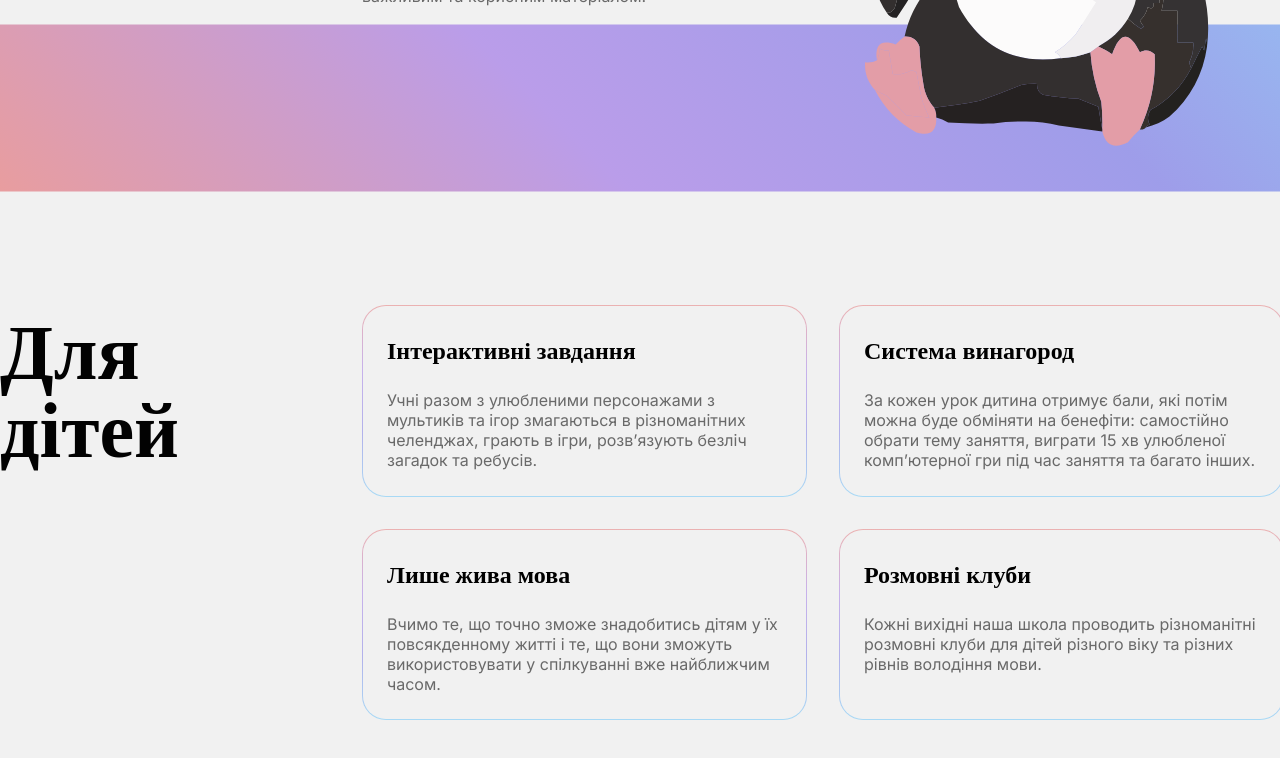
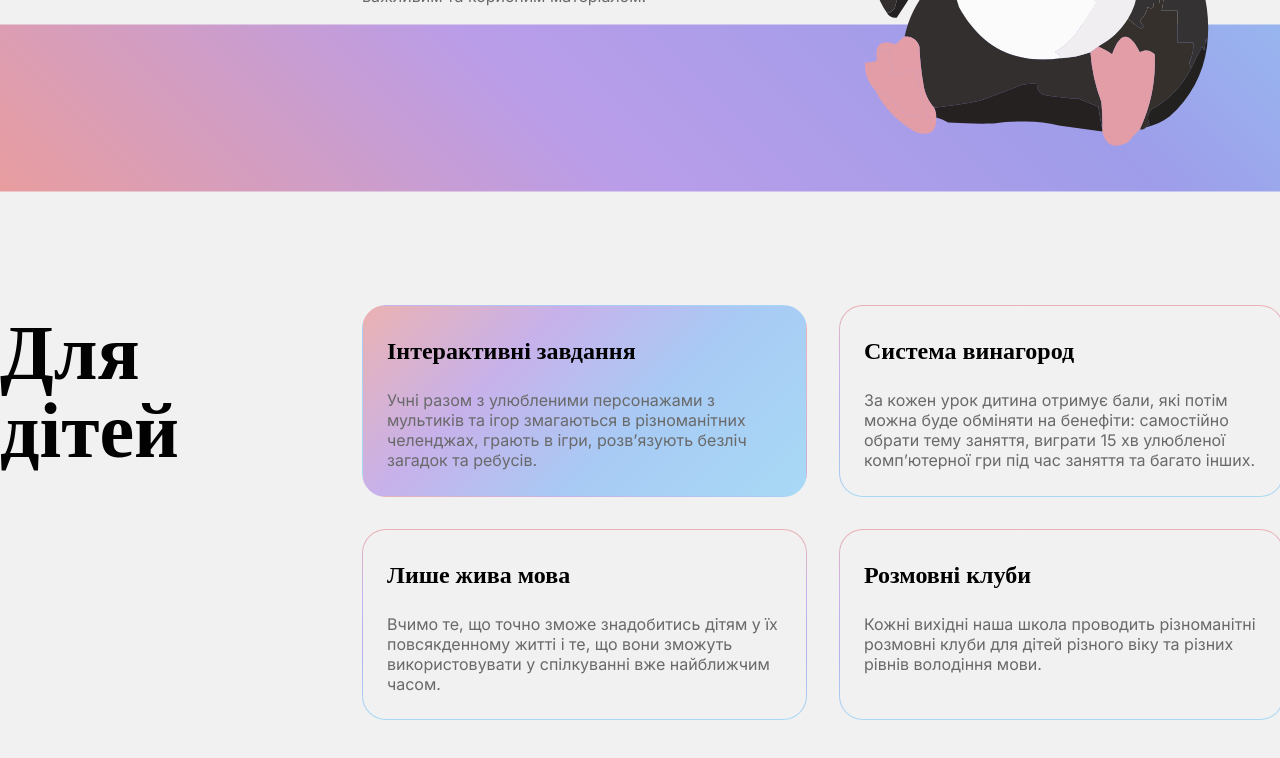
Before and after one commit to mirajane2207/english-school, a React (Create React App) app: page / in a window 1280 px wide. In both pictures the pointer is over the element 584 px from the left and 1681 px from the top of the page. Shown: the part 1281-2039 px from the top of the page. Built offline with nearby package versions, Linux system fonts and the light colour scheme.

Commit message:
Fixed hover

```diff
--- a/src/App.js
+++ b/src/App.js
@@ -32,7 +32,6 @@ const App = () => {
             <Header mode={mode} title='Школа англійської для дітей' text='Подбайте про майбутнє Вашої дитини вже зараз! Придбайте абонемент нашої онлайн-школи та відкрийте широкий спектр можливостей для Ваших дітлахів.'/>
             <About mode={mode} title='Чим цікава та унікальна школа англійської для дітей Pengli?' text='В онлайн-школі Pengli Ваша дитина зможе не тільки покращити рівень англійської та здобути необхідні навички для успішного навчання у школі, але й по-справжньому полюбити вивчення іноземної мови та з нетерпінням чекати на кожне заняття. Інтерактивні завдання, вікторини, ігри, перегляд та обговорення улюблених мультиків - все це перетворить навчання в цікавий та захопливий процес, а наші досвідчені викладачі максимально наповнять кожне заняття важливим та корисним матеріалом.'/>
             <ForChildren />
-            <Advantages />
             <Tariffs />
             <Reviews />
             <Form />
--- a/src/components/ForChildrenItem/ForChildrenItem.module.css
+++ b/src/components/ForChildrenItem/ForChildrenItem.module.css
@@ -12,3 +12,8 @@
         linear-gradient(#DE1F1F4D, #671FDE4D, #221FDE4D, #00A3FF4D) border-box;
     border: 1.5px solid transparent;
 }
+
+.item__container:hover {
+
+    background: var(--gradient, linear-gradient(135deg, rgba(222, 31, 31, 0.30) 0%, rgba(103, 31, 222, 0.30) 32.01%, rgba(0, 114, 253, 0.30) 61.51%, rgba(0, 163, 255, 0.30) 100%));
+}
--- a/src/components/TariffItem/TariffItem.module.css
+++ b/src/components/TariffItem/TariffItem.module.css
@@ -12,6 +12,10 @@
     background: linear-gradient(var(--white-color), var(--white-color)) padding-box,
         linear-gradient(#DE1F1F4D, #671FDE4D, #221FDE4D, #00A3FF4D) border-box;
     border: 1.5px solid transparent;
+}
+
+.tariff__container:hover {
+    box-shadow: 0px 0px 8px 0px rgba(0, 0, 0, 0.25);
 }
 
 .tariff__container button {
```
